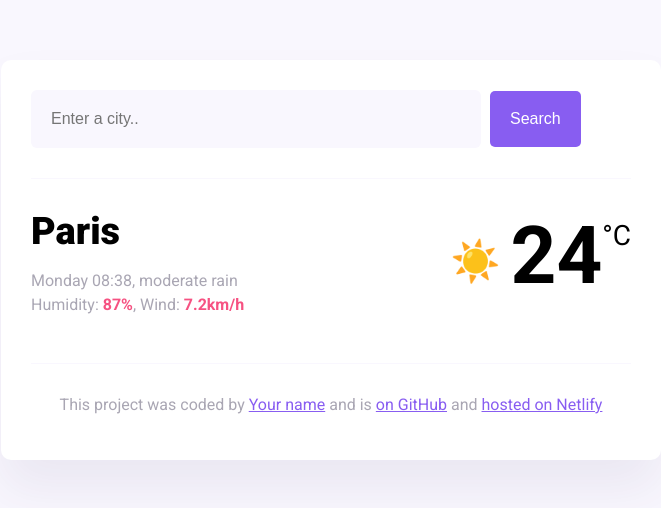
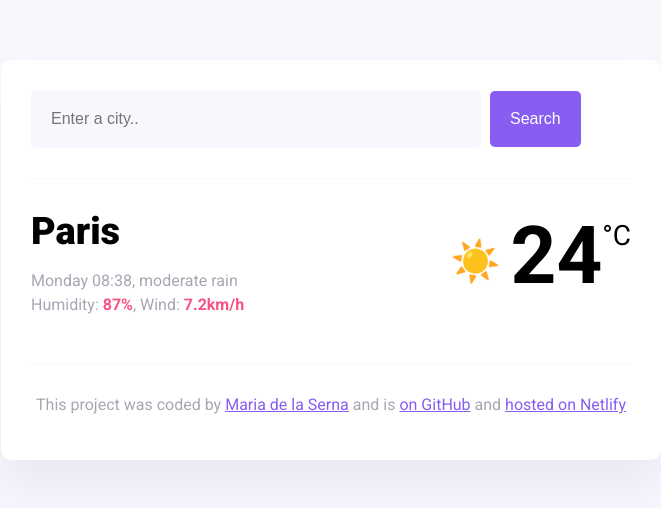
Before and after one commit to MariaBego56/my-weather-app, a plain HTML site: page index.html in a window 1280 px wide. Shown: the whole page, without its empty margins (309-970 px from the left). Drawn offline with nearby package versions, Linux system fonts and the light colour scheme.

Commit message:
add link to my website and my name in the footer

```diff
--- a/index.html
+++ b/index.html
@@ -40,7 +40,8 @@
     <footer>
       <p>
         This project was coded by
-        <a href="#" target="_blank">Your name</a> and is
+        <a href="https://www.technicalcommunicatormaria.co.uk/" target="_blank" rel="noopener">Maria de la Serna</a> and
+        is
         <a href="#" target="_blank"> on GitHub</a> and
         <a href="#" target="_blank">hosted on Netlify</a>
       </p>
```
